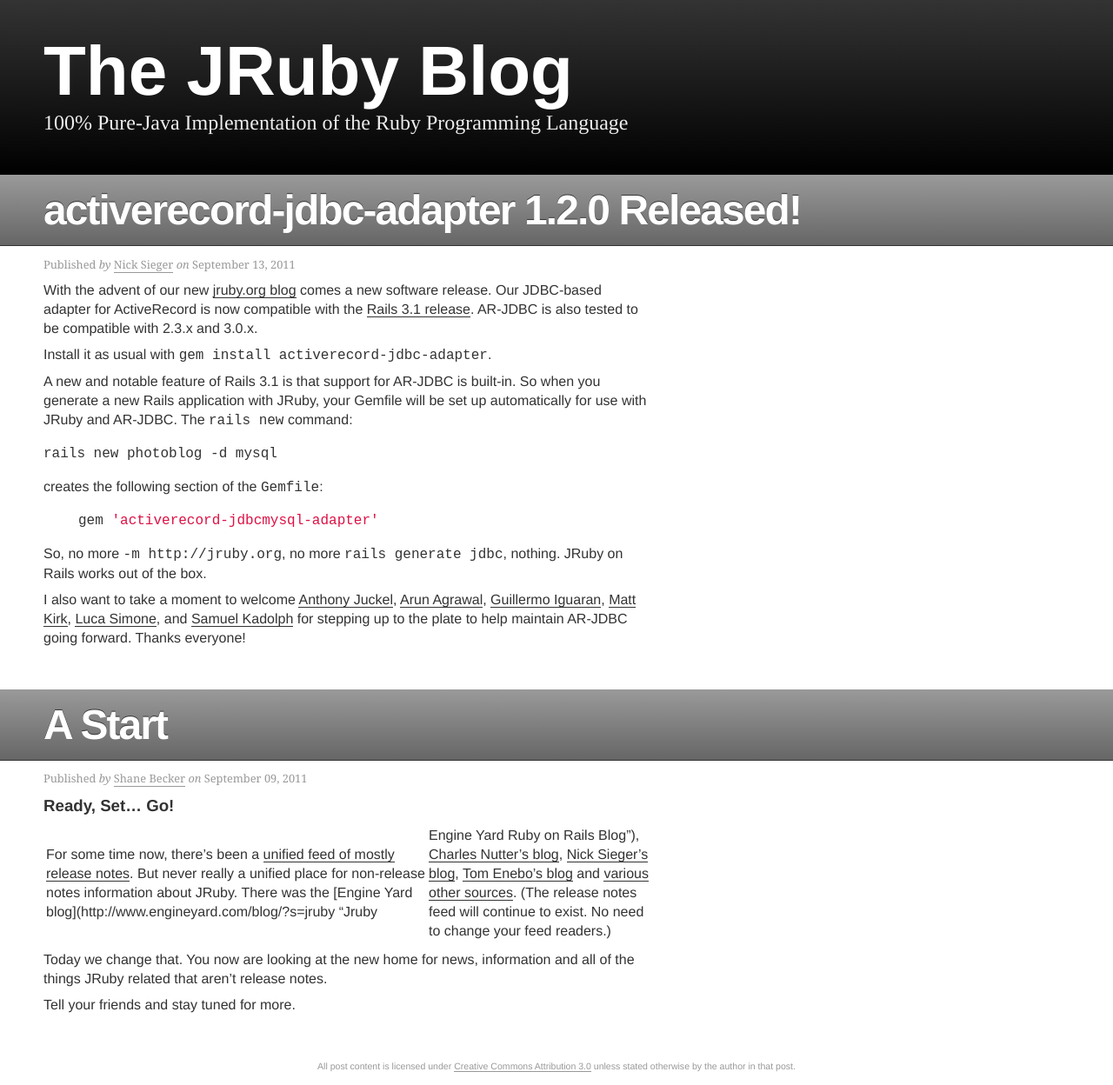
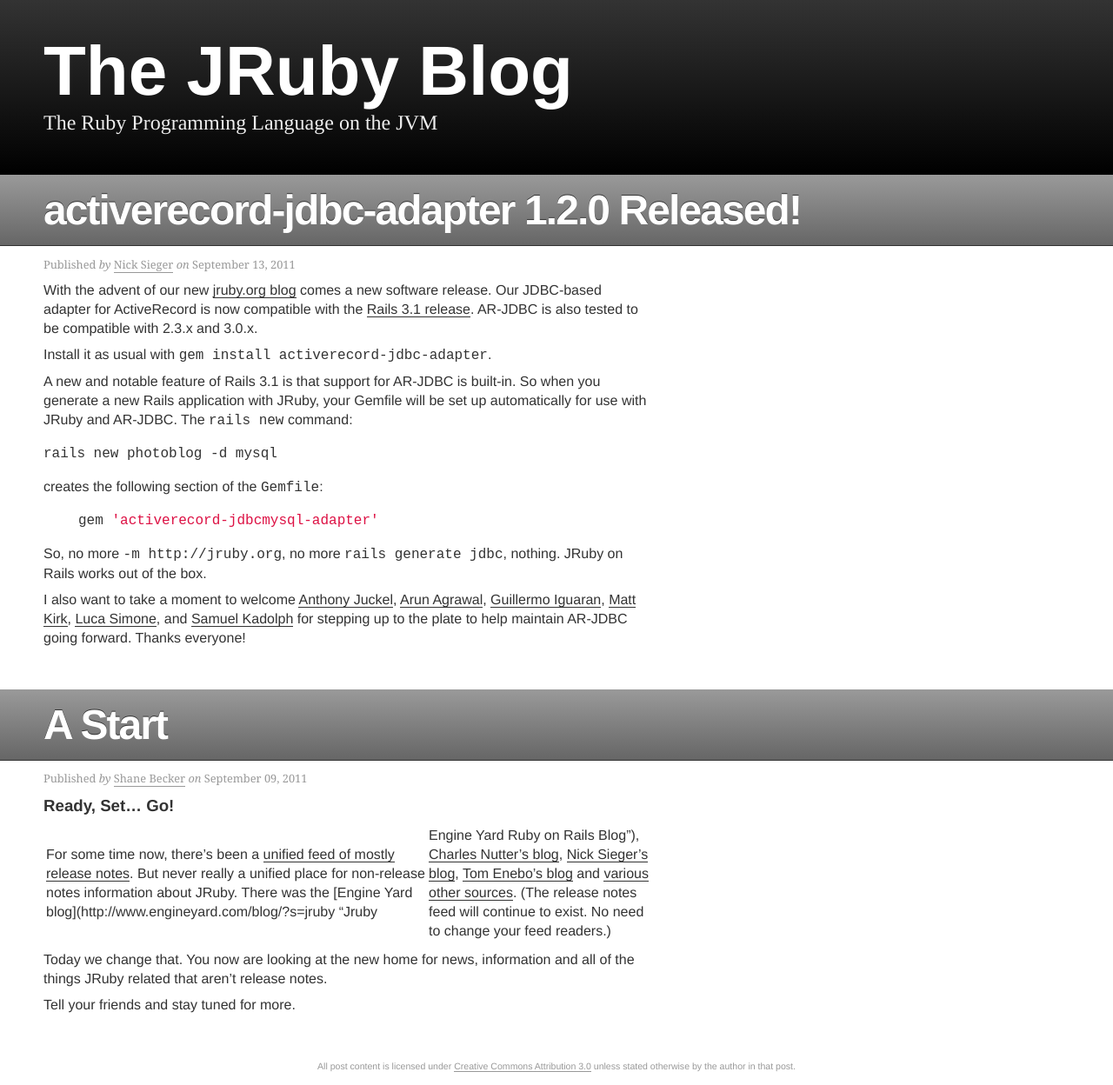
Before and after one commit to jruby/blog.jruby.org, a Jekyll site: the page built from index.html, in a window 1280 px wide. Shown: the whole page at 87% size. Built offline with Jekyll 4.4.1, drawn with Linux system fonts in a browser that asks for light colours.

Commit message:
change the subtitle to get rid of 100% pure Java

```diff
--- a/_config.yml
+++ b/_config.yml
@@ -1,5 +1,5 @@
 pygments: true
 permalink: /:year/:month/:title
 title: The JRuby Blog
-subtitle: 100% Pure-Java Implementation of the Ruby Programming Language
+subtitle: The Ruby Programming Language on the JVM
 url: http://blog.jruby.org
```
